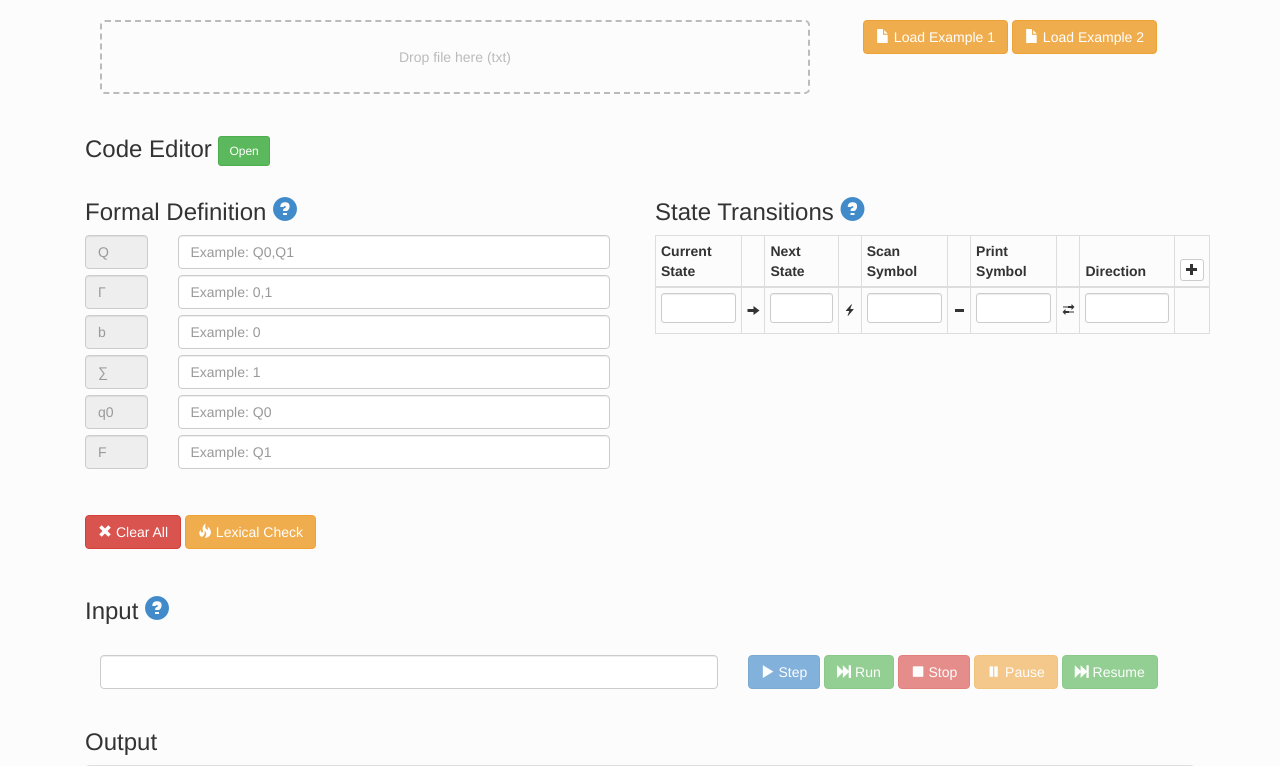
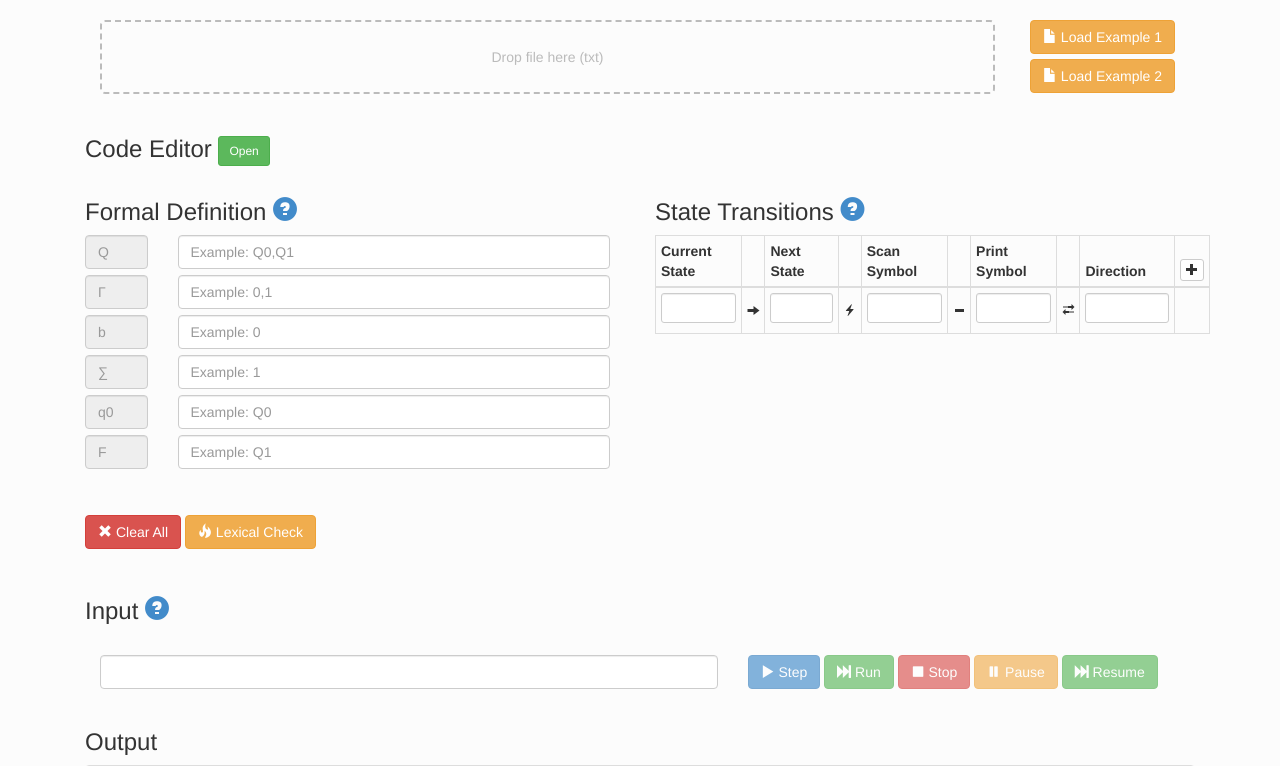
Before and after one commit to jpdias/turing-machine, a plain HTML site: page index.html in a window 1280 px wide. Shown: the part 120-886 px from the top of the page. Drawn offline with Linux system fonts and the light colour scheme.

Commit message:
button bug

```diff
--- a/index.html
+++ b/index.html
@@ -40,12 +40,12 @@
 	</div>
 	<div class="col-md-12" style="margin-bottom:15px;">
 
-	<div class="col-md-8">
+	<div class="col-md-10">
         <div id="dropzone">Drop file here (txt)</div>
         <output id="list"></output>
 	</div>
-	<div class="col-md-4" style="align:center;text-align:center;">
-			<button type="button" class="btn btn-warning btn-md" onclick="loadLocal('testFile.txt')"><i class="glyphicon glyphicon-file"></i></a> Load Example 1</button>
+	<div class="col-md-2" style="align:center;text-align:center;">
+			<button type="button" style="margin-bottom:5px;" class="btn btn-warning btn-md" onclick="loadLocal('testFile.txt')"><i class="glyphicon glyphicon-file"></i></a> Load Example 1</button>
 			<button type="button" class="btn btn-warning btn-md" onclick="loadLocal('testFile2.txt')"><i class="glyphicon glyphicon-file"></i></a> Load Example 2</button>
 	</div>
 	</div>
```
